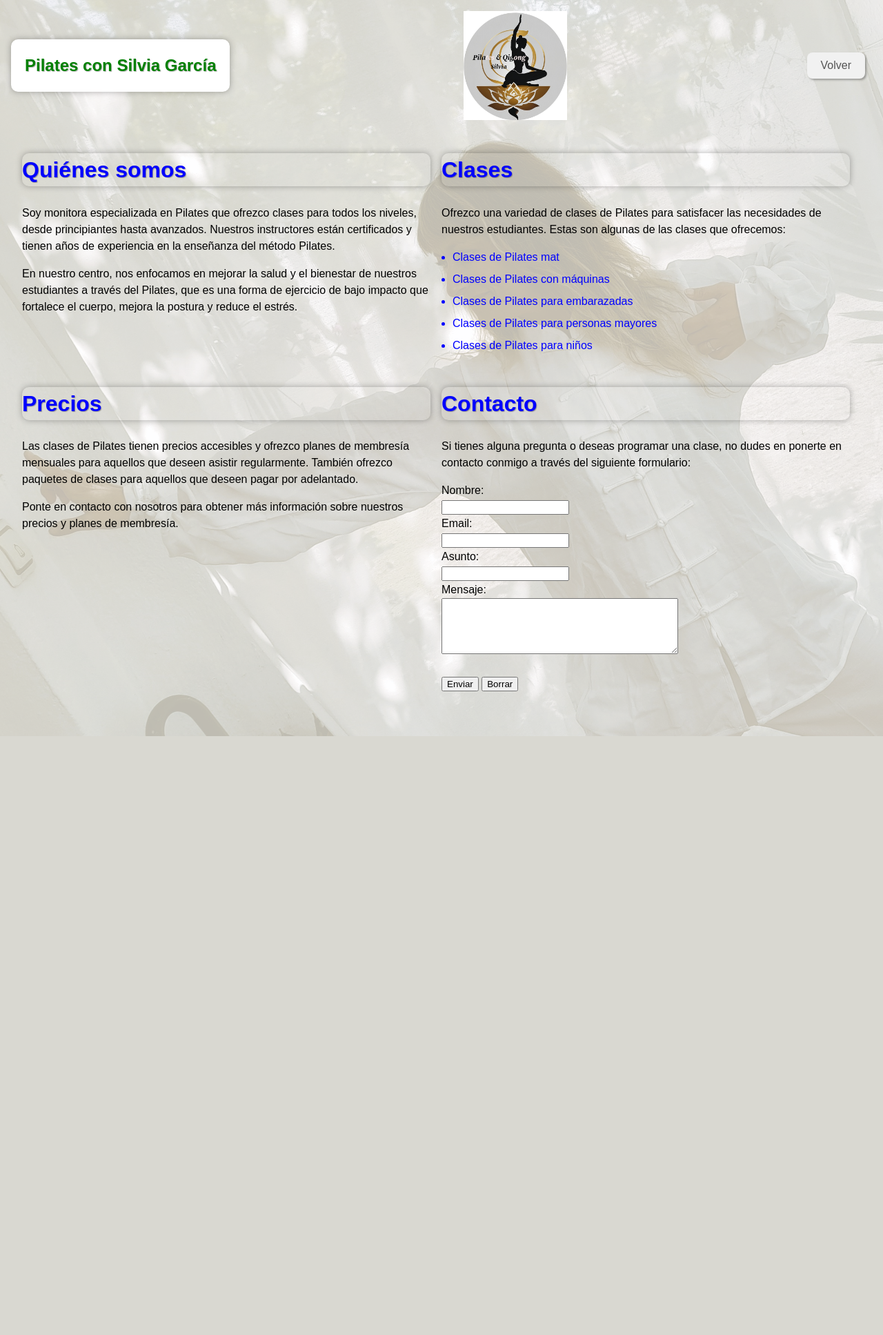
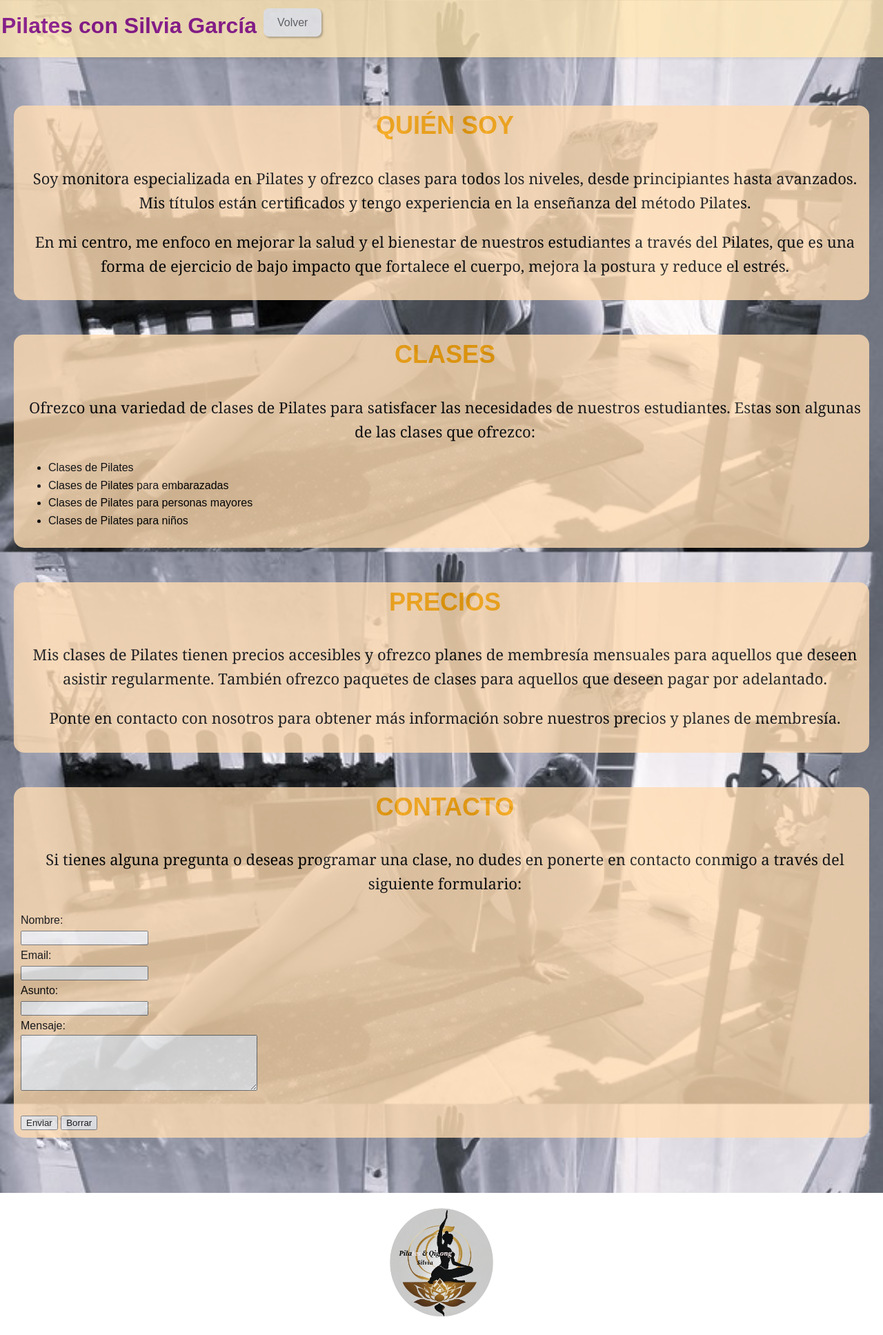
Before and after one commit to Javierfiestasbotella/silkung, a Flask app: page /pilates in a window 1280 px wide. Shown: the whole page at 69% size. Before the commit the page ends 1067 px from the top, so only its background shows below. Run offline with Flask 3, Linux system fonts and the light colour scheme.

Commit message:
22/02/2024

```diff
--- a/static/qigong.css
+++ b/static/qigong.css
@@ -1,109 +1,86 @@
-
 body {
     font-family: Arial, sans-serif;
-  font-size: 16px;
-  line-height: 1.5;
-  color: black;
+    line-height: 1.6;
     margin: 0;
     padding: 0;
-  position: relative; /* Para que el contenido del body tenga posición relativa */
-}
-
-body::before {
-  content: "";
-  display: block;
-  position: absolute;
-  top: 0;
-  left: 0;
-  width: 100%;
-  height: 100%;
-  background-image: url("../static/silvia01o.jpg");
+    background-color: #f8f8f8;
+    background-image: url("../static/img_pil/pil6bn.jpg");
+    background-position: center center;
+    background-repeat: no-repeat;
+    background-attachment: fixed;
     background-size: cover;
-  opacity: 0.3;
-  z-index: -1; /* Para que la capa esté detrás del contenido del body */
 }
 
 header {
-     background: linear-gradient (#000000, #1c1c1c, #2c3e50);
-     padding: 1rem;
-     display: flex;
-     justify-content: space-between;
-     align-items: center;
-     flex-wrap: wrap;
+    background-color: #FFE6B3; /* Cambiado de #333 a #FFE6B3 */
+    color: black; /* Cambiado de #fff a black */
+    padding: 2px;
+    box-shadow: 0 2px 4px rgba(0, 0, 0, 0.1);
+    opacity: 0.8; /* Este estilo no está en el segundo bloque */
+    padding-bottom: 20px;
+    display:flex;
 }
- header h1 {
-     font-size: 2.5rem;
+
+h1 {
     margin: 0;
-     color: green;
+    color: #333333;
 }
-header img {
-    max-width: 100%;
-    height: auto;
+
+nav ul {
+    list-style-type: none;
+    padding: 0;
 }
+
+nav ul li {
+    display: inline;
+    margin-right: 20px;
+}
+
+nav ul li a {
+    text-decoration: none;
+    color: #666666;
+}
+
 main {
-    padding: 1rem;
-    display: flex;
-    flex-wrap: wrap;
+    padding: 20px;
 }
+
 section {
-    width: 100%;
-    margin-bottom: 1rem;
+    margin-bottom: 20px; /* Cambiado de 40px a 20px */
+    opacity: 0.8; /* Este estilo no está en el segundo bloque */
+    background-color: #FFDCB2;
+    border-radius: 15px;
+    padding-left: 10px;
+    padding-bottom: 10px;
 }
-section h2 {
-    font-size: 2rem;
-    margin-top: 0;
-    color: blue;
-    box-shadow: 0px 0px 10px rgba(0, 0, 0, 0.3);
-    text-shadow: 1px 1px 1px rgba(0, 0, 0, 0.3);
-    border-radius: 10px;
+
+h2 {
+    font-size: 36px;
+    font-weight: bold;
+    text-align: center;
+    margin-top: 50px;
+    text-transform: uppercase;
+    color: #FFA500; /* café */
 }
-section ul, section ol {
-    margin-top: 0;
-    margin-bottom: 1rem;
-    padding-left: 1rem;
-    color: blue;
+
+p {
+    font-size: 22px;
+    line-height: 1.6;
+    text-align: center;
+    margin-top: 20px;
+    color: black;
+    font-family: Georgia, "Times New Roman", Times, serif;
 }
-section ul li, section ol li {
-    margin-bottom: 0.5rem;
+
+footer {
+    background-color: #ffffff;
+    padding: 20px;
+    margin-top: 40px;
+    text-align: center;
+    color: #666666;
 }
-section ul li:last-child, section ol li:last-child {
-    margin-bottom: 0;
-}
-section a {
-    color: black;
-    text-decoration: none;
-}
-section a:hover {
-    text-decoration: underline;
-}
-@media (min-width: 768px) {
-main {
-   padding: 2rem;
-}
-section {
-    width: calc(50% - 1rem);
-    margin-right: 1rem;
-    margin-bottom: 2rem;
-}
-section:last-child {
-    margin-right: 0;
-}
-}
-.especial {
-  font-size: 24px;
-  text-align: center;
-  padding: 20px;
-  background-color: #fff;
-  box-shadow: 0px 0px 10px rgba(0, 0, 0, 0.3);
-  text-shadow: 1px 1px 1px rgba(0, 0, 0, 0.3);
-  border-radius: 10px;
-}
-.boton{
-     box-shadow: 0px 0px 10px rgba(0, 0, 0, 0.3);
-     text-shadow: 1px 1px 1px rgba(0, 0, 0, 0.3);
-     border-radius: 10px;
-}
-/*Boton para volver*/
+
+/* Boton para volver */
 .back-button {
     background-color: #f1f1f1;
     border: none;
@@ -120,6 +97,87 @@ section:last-child {
     transition: background-color 0.3s ease;
 }
 
-.back-button:hover {
-  background-color: #ccc;
+.logo-container {
+    position: fixed;
+    top: 330px;
+    left: 1100px;
+    width: 170px;
+    text-align: left;
+    padding: 10px;
+    opacity: 0.5;
 }
+
+.logo-image {
+    width: 150%;
+    max-width: 100%;
+    height: auto;
+    opacity: 0.9;
+}
+
+#image-container {
+    float: right;
+    margin-top: 4px; /* Ajusta el margen superior según necesites */
+    margin-right: 450px; /* Ajusta la distancia hacia la derecha según necesites */
+}
+
+#masaje-image {
+    max-width: 300px; /* Ajusta el ancho máximo de la imagen según necesites */
+    height: auto;
+}
+
+/* Estilo inicial de la imagen */
+.imagen {
+    opacity: 0; /* La imagen está inicialmente invisible */
+    visibility: hidden; /* La imagen está inicialmente oculta */
+    transition: opacity 1s ease, visibility 1s ease; /* Transición de la opacidad durante 1 segundo */
+    border-radius: 50%;
+}
+
+/* Estilo para hacer visible la imagen */
+.imagen-visible {
+    opacity: 1; /* La imagen es completamente visible */
+    visibility: visible; /* La imagen es completamente visible */
+}
+
+#descripcion-container {
+    float: right;
+    margin-top: 4px; /* Ajusta el margen superior según necesites */
+    margin-right: 450px; /* Ajusta la distancia hacia la derecha según necesites */
+    width: 30%; /* Ocupa el 50% del ancho de la pantalla */
+    margin-right: 250px;
+    transform: translate(-50%, -50%); /* Ajusta el centro del contenedor al centro de la pantalla */
+    border-radius: 5px; /* Bordes redondeados */
+}
+
+#descripcion2-container {
+    float: right;
+    margin-top: 6px; /* Ajusta el margen superior según necesites */
+    margin-right: 450px; /* Ajusta la distancia hacia la derecha según necesites */
+    width: 30%; /* Ocupa el 50% del ancho de la pantalla */
+    margin-right: 250px;
+    transform: translate(-50%, -50%); /* Ajusta el centro del contenedor al centro de la pantalla */
+    border-radius: 5px; /* Bordes redondeados */
+}
+
+/* Para que se vea mejor los enlaces de imágenes */
+.imagen {
+    font-family: Georgia, "Times New Roman", Times, serif;
+    color: black;
+}
+
+.imagen:hover {
+    color: #FFA500;
+}
+
+.imagen2 {
+    font-family: Georgia, "Times New Roman", Times, serif;
+    color: black;
+}
+
+.imagen2:hover {
+    color: #FFA500;
+}
+.especial{
+    color:purple;
+    margin-top:10px;
+}
--- a/templates/informacion_pilates.html
+++ b/templates/informacion_pilates.html
@@ -2,44 +2,37 @@
 <html lang="es">
 <head>
     <meta charset="UTF-8">
-    <link rel = 'stylesheet' href="{{url_for('static', filename='qigong.css')}}">
-
-    <title>Informacion sobre Pilates</title>
-
+    <link rel="stylesheet" href="{{url_for('static', filename='qigong.css')}}">
+    <title>Información sobre Pilates</title>
 </head>
 <body>
     <header>
         <h1 class="especial">Pilates con Silvia García</h1>
-    <img src="./static/logo_translucido.png" alt="Logo de tu organización o empresa" width="150">
-
-<button onclick="window.history.back();" class="back-button">Volver</button>
-        <!-- <button onclick="window.location.href='http://ejemplo.com'" class="back-button">Volver</button>-->
-
+        <button onclick="window.history.back();" class="back-button">Volver</button>
     </header>
 
     <main>
-        <section id="quienes-somos">
-            <h2>Quiénes somos</h2>
-            <p>Soy monitora especializada en Pilates que ofrezco clases para todos los niveles, desde principiantes hasta avanzados. Nuestros instructores están certificados y tienen años de experiencia en la enseñanza del método Pilates.</p>
-            <p>En nuestro centro, nos enfocamos en mejorar la salud y el bienestar de nuestros estudiantes a través del Pilates, que es una forma de ejercicio de bajo impacto que fortalece el cuerpo, mejora la postura y reduce el estrés.</p>
+        <section id="quienes-somos" class="boton">
+            <h2>Quién soy</h2>
+            <p>Soy monitora especializada en Pilates y ofrezco clases para todos los niveles, desde principiantes hasta avanzados. Mis títulos están certificados y tengo experiencia en la enseñanza del método Pilates.</p>
+            <p>En mi centro, me enfoco en mejorar la salud y el bienestar de nuestros estudiantes a través del Pilates, que es una forma de ejercicio de bajo impacto que fortalece el cuerpo, mejora la postura y reduce el estrés.</p>
         </section>
-        <section id="clases">
+        <section id="clases" class="boton">
             <h2>Clases</h2>
-            <p>Ofrezco una variedad de clases de Pilates para satisfacer las necesidades de nuestros estudiantes. Estas son algunas de las clases que ofrecemos:</p>
+            <p>Ofrezco una variedad de clases de Pilates para satisfacer las necesidades de nuestros estudiantes. Estas son algunas de las clases que ofrezco:</p>
             <ul>
-                <li>Clases de Pilates mat</li>
-                <li>Clases de Pilates con máquinas</li>
+                <li>Clases de Pilates</li>
                 <li>Clases de Pilates para embarazadas</li>
                 <li>Clases de Pilates para personas mayores</li>
                 <li>Clases de Pilates para niños</li>
             </ul>
         </section>
-        <section id="precios">
+        <section id="precios" class="boton">
             <h2>Precios</h2>
-            <p>Las clases de Pilates tienen precios accesibles y ofrezco planes de membresía mensuales para aquellos que deseen asistir regularmente. También ofrezco paquetes de clases para aquellos que deseen pagar por adelantado.</p>
+            <p>Mis clases de Pilates tienen precios accesibles y ofrezco planes de membresía mensuales para aquellos que deseen asistir regularmente. También ofrezco paquetes de clases para aquellos que deseen pagar por adelantado.</p>
             <p>Ponte en contacto con nosotros para obtener más información sobre nuestros precios y planes de membresía.</p>
         </section>
-        <section id="contacto">
+        <section id="contacto" class="boton">
             <h2>Contacto</h2>
             <p>Si tienes alguna pregunta o deseas programar una clase, no dudes en ponerte en contacto conmigo a través del siguiente formulario:</p>
             <form action="mailto:sgcov@hotmail.com" method="post" enctype="text/plain">
@@ -56,5 +49,6 @@
             </form>
         </section>
     </main>
+<footer><img src="./static/logo_translucido.png" alt="Logo de tu organización o empresa" width="150"></footer>
 </body>
-</html>
+</html></html>
--- a/templates/informacion_qigong.html
+++ b/templates/informacion_qigong.html
@@ -12,7 +12,6 @@
 
     <header>
         <h1 class="especial">Qigong  la práctica milenaria para mejorar tu salud</h1>
-                <img src="./static/logo.png" alt="Logo de tu organización o empresa" width="150">
 
 <button onclick="window.history.back();" class="back-button">Volver</button>
     </header>
@@ -71,5 +70,7 @@
             </form>
         </section>
     </main>
+<footer><img src="./static/logo_translucido.png" alt="Logo de tu organización o empresa" width="150"></footer>
+
 </body>
 </html>
```
Also changed, not shown: static/img_pil/pil6bn.jpg (added). Lines whose indentation alone changed are shown as unchanged.
